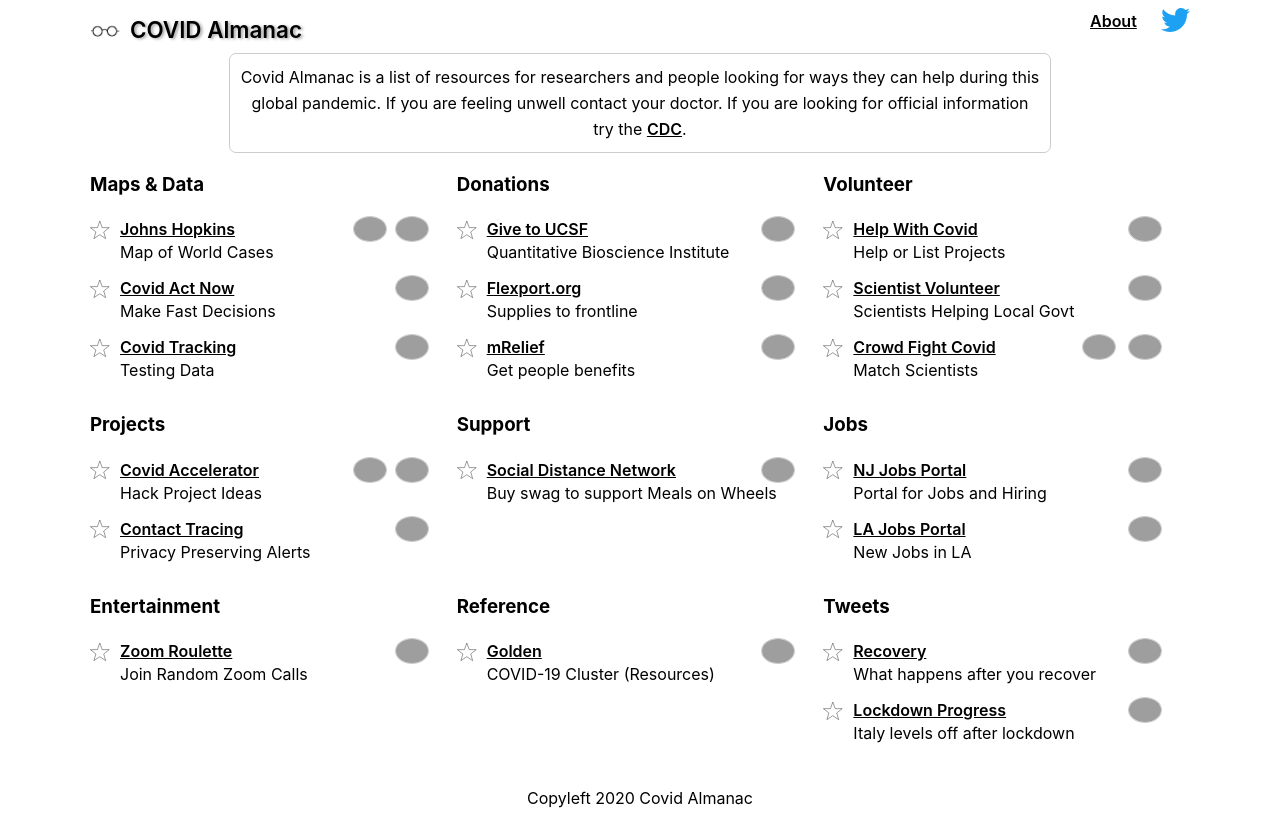
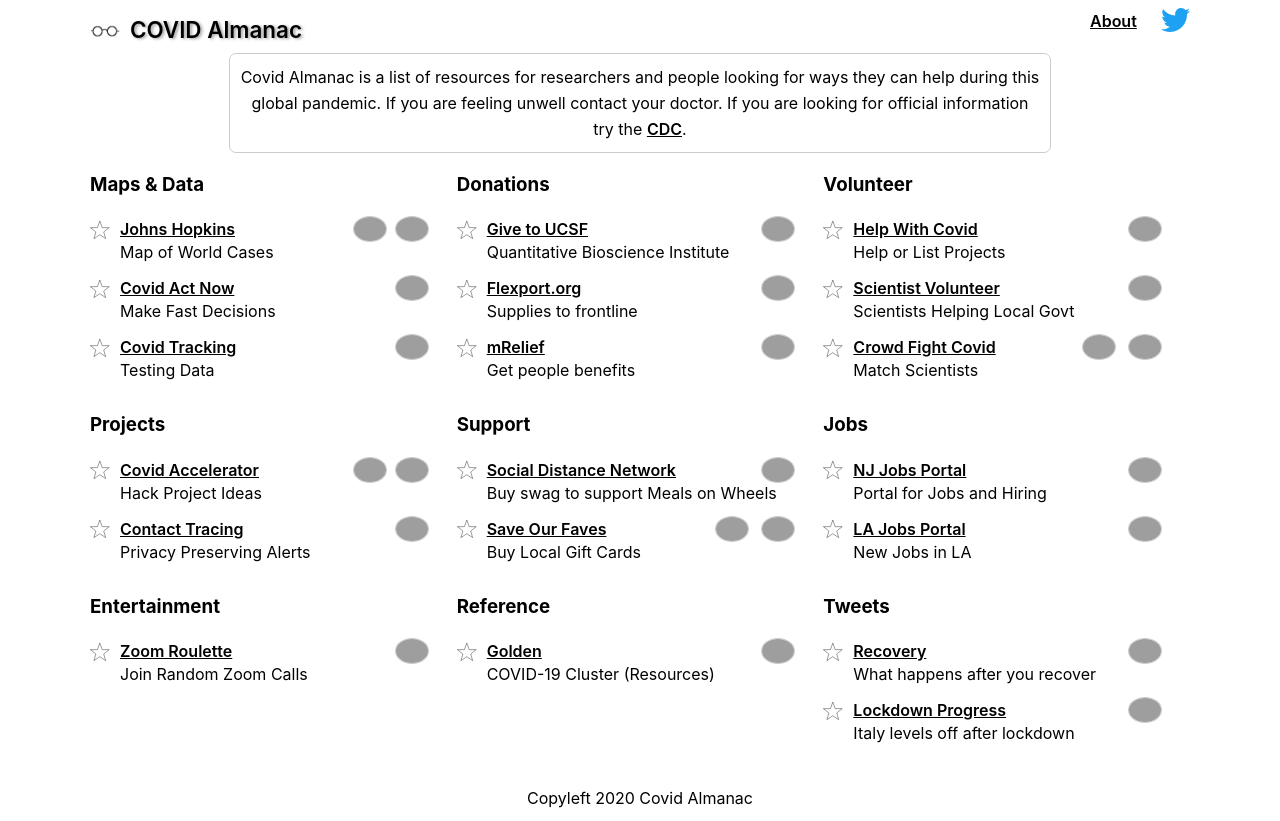
Before and after one commit to CovidAlmanac/covidalmanac.github.io, a plain HTML site: page index.html in a window 1280 px wide. Drawn offline with nearby package versions, Linux system fonts and the light colour scheme; grey boxes are pictures that could not be loaded.

Commit message:
Initial commit

```diff
--- a/index.html
+++ b/index.html
@@ -271,6 +271,17 @@
           </div>
           <div class="subtitle">Buy swag to support Meals on Wheels</div>
         </div>
+        <div class="item">
+          <div class="title" id="id19">
+            <svg onclick="Covid.tapStar(this)" xmlns="http://www.w3.org/2000/svg" width="20" height="20" viewBox="0 0 51 48"><path fill="#fff" stroke="#000" d="m25,1 6,17h18l-14,11 5,17-15-10-15,10 5-17-14-11h18z"/></svg>
+            <a href="https://saveourfaves.org/">Save Our Faves</a>
+            <div class="endorse">
+              <a href="https://twitter.com/kaitlyntrigger/status/1240093710416629760" target="_blank"><img height="24" src="https://pbs.twimg.com/profile_images/762499557359968261/zjX8PACi_reasonably_small.jpg"></a>
+              <a href="https://twitter.com/mikeyk/status/1241801629906550784" target="_blank"><img height="24" src="https://pbs.twimg.com/profile_images/677905130281287680/UXnwfvvz_reasonably_small.jpg"></a></div>
+          </div>
+          <div class="subtitle">Buy Local Gift Cards</div>
+        </div>
+
       </div>
 
       <div class="group">
```
